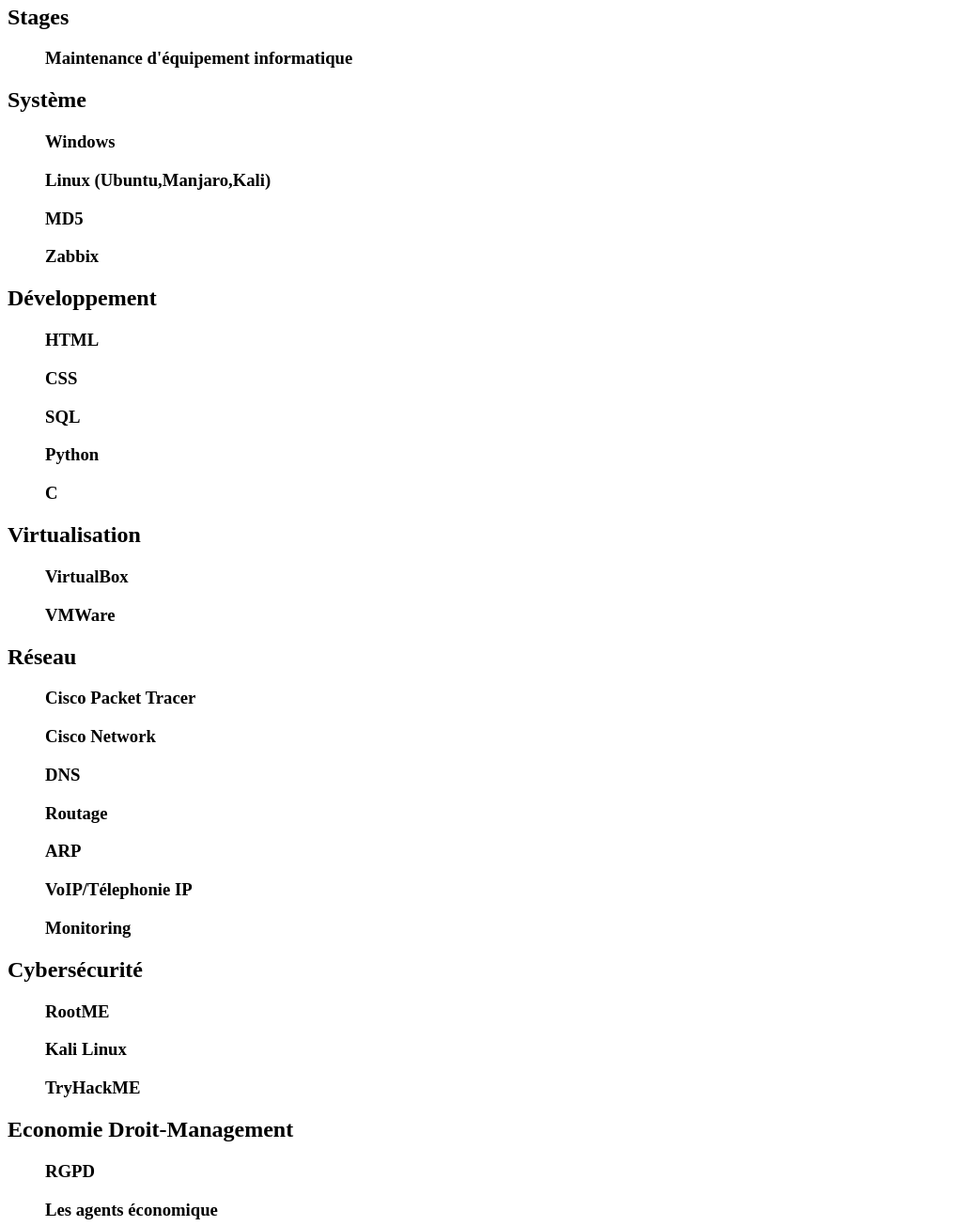
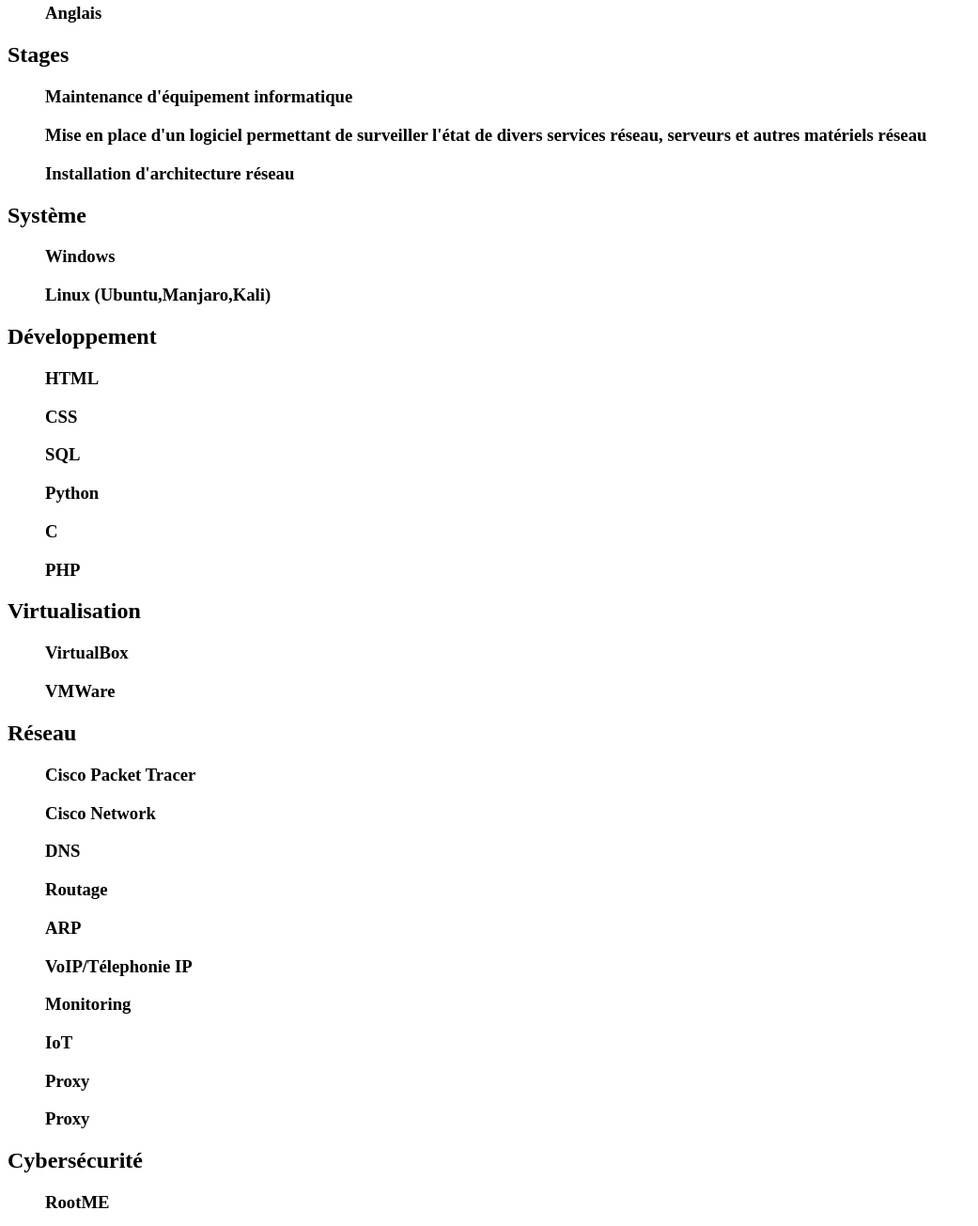
Before and after one commit to elogoo48/CV, a plain HTML site: page index.html in a window 1280 px wide. Shown: the part 395-1700 px from the top of the page at 94% size, without its empty margins (0-1041 px from the left). Drawn offline with Linux system fonts and the light colour scheme.

Commit message:
Update index.html

```diff
--- a/index.html
+++ b/index.html
@@ -17,6 +17,7 @@
 <p>sécurité</p>
 <p>Base de données</p>
 <p>Eco-Droit-Management</p>
+<p>Anglais</p>
 </ul>
 </h3>
 
@@ -24,6 +25,8 @@
 <h3>
 <ul>
 <p>Maintenance d'équipement informatique</p>
+<p>Mise en place d'un logiciel permettant de surveiller l'état de divers services réseau, serveurs et autres matériels réseau</p>
+<p>Installation d'architecture réseau</p>
 </ul>
 </h3>
 
@@ -33,8 +36,6 @@
 <ul>
 <p>Windows</p>
 <p>Linux (Ubuntu,Manjaro,Kali)</p>
-<p>MD5</p>
-<p>Zabbix</p>
 </ul>
 </h3>
 
@@ -47,6 +48,7 @@
 <p>SQL</p>
 <p>Python</p>
 <p>C</p>
+<p>PHP</p>
 </ul>
 </h3>
 
@@ -70,6 +72,9 @@
 <p>ARP</p>
 <p>VoIP/Télephonie IP</p>
 <p>Monitoring</p>
+<p>IoT</p>
+<p>Proxy</p>
+<p>Proxy</p>
 </ul>
 </h3>
 
```
